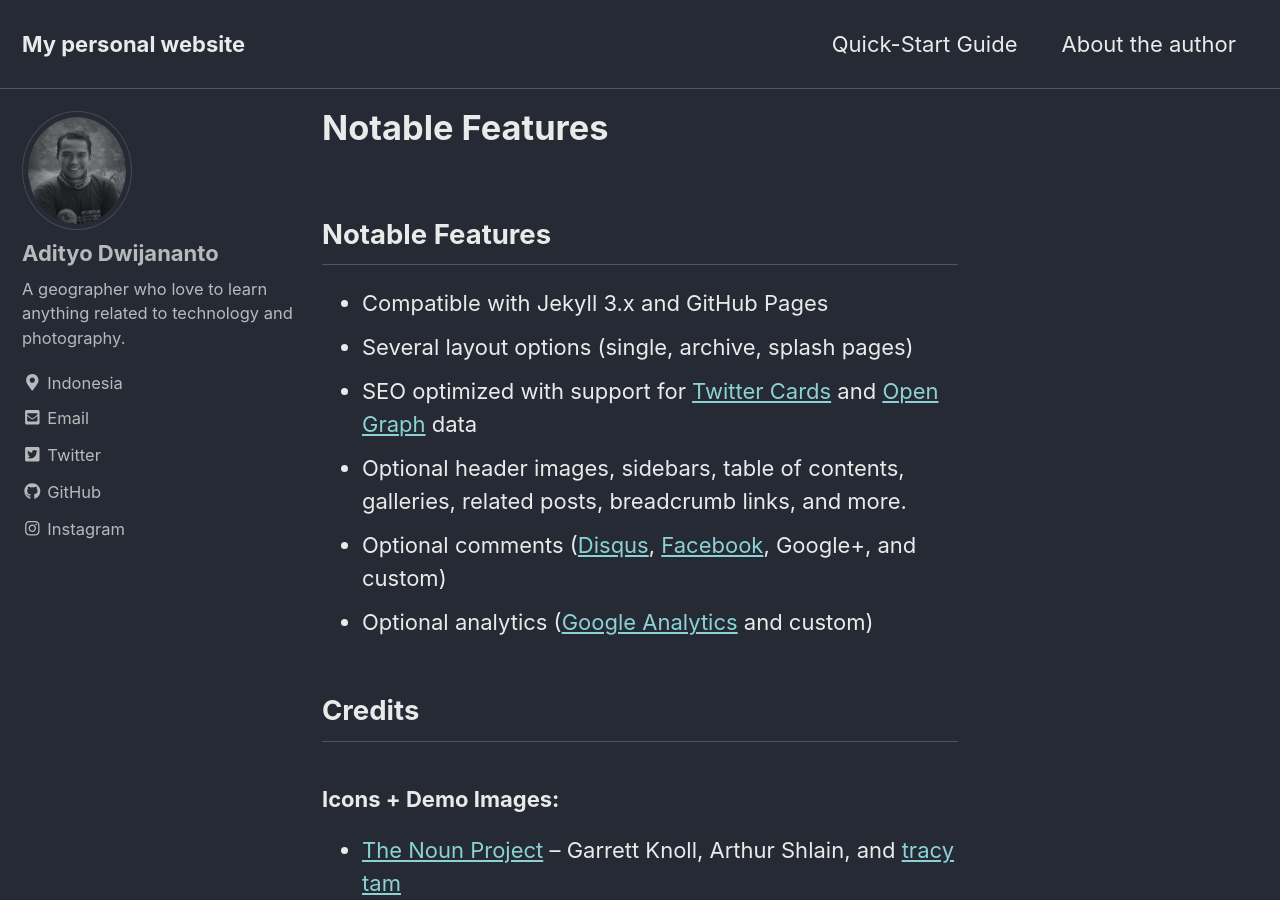
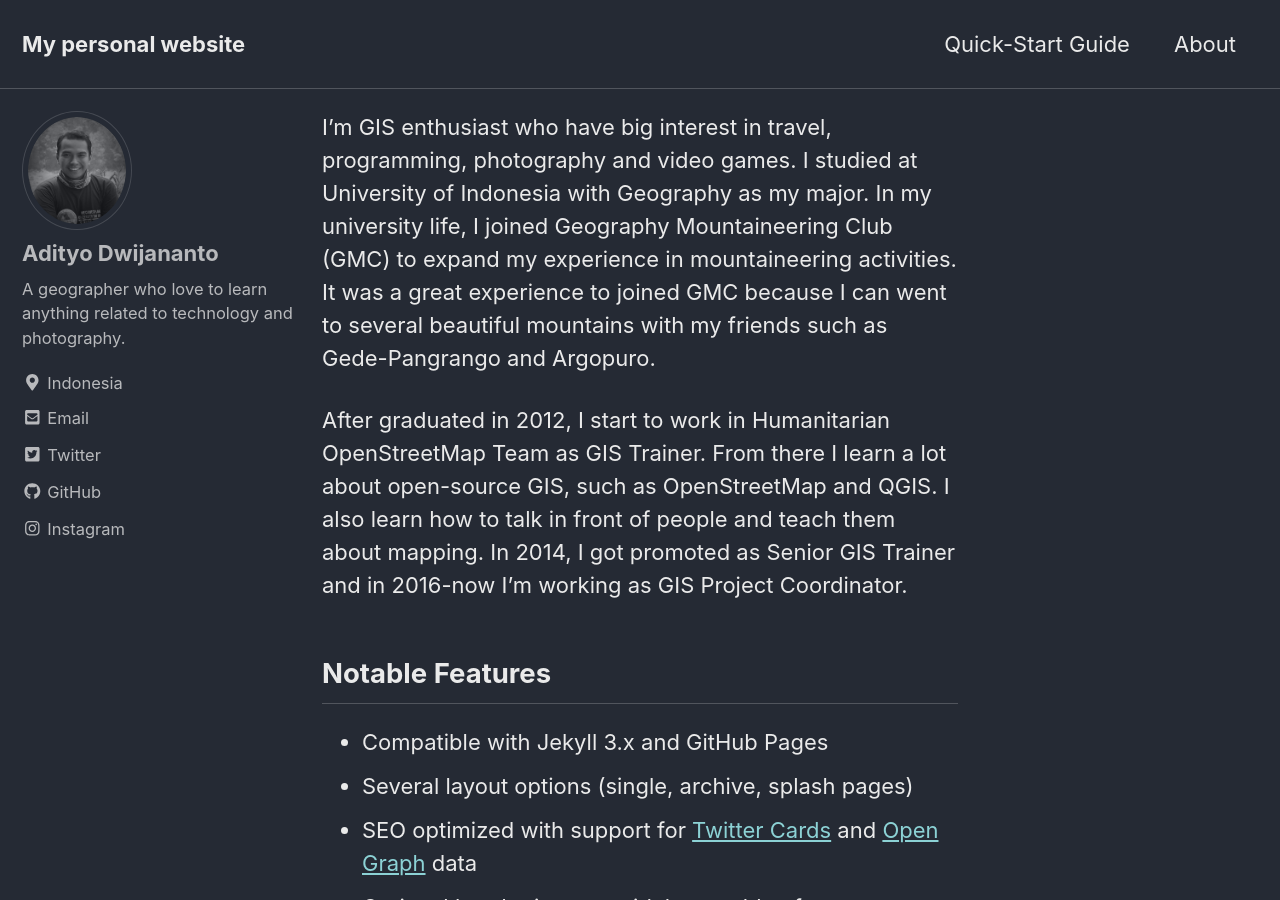
Before and after one commit to adisadit/adisadit.github.io, a Jekyll site: the page built from _pages/about.md, in a window 1280 px wide and 900 px high. Built offline with Jekyll 4.4.1, drawn with Linux system fonts in a browser that asks for light colours; cached includes are drawn as plain includes; nearby versions of some CDN libraries; our own code applies the rules of GitHub Pages for plain Markdown files.

Commit message:
modify about page

```diff
--- a/_data/navigation.yml
+++ b/_data/navigation.yml
@@ -2,8 +2,8 @@
 main:
   - title: "Quick-Start Guide"
     url: https://mmistakes.github.io/minimal-mistakes/docs/quick-start-guide/
-  - title: "About the author"
-    url: /about-the-author/
+  - title: "About"
+    url: /about/
   # - title: "Sample Posts"
   #   url: /year-archive/
   # - title: "Sample Collections"
--- a/_pages/about.md
+++ b/_pages/about.md
@@ -9,6 +9,9 @@
       layout: single
       author_profile: true
 ---
+I'm GIS enthusiast who have big interest in travel, programming, photography and video games. I studied at University of Indonesia with Geography as my major. In my university life, I joined Geography Mountaineering Club (GMC) to expand my experience in mountaineering activities. It was a great experience to joined GMC because I can went to several beautiful mountains with my friends such as Gede-Pangrango and Argopuro.
+
+After graduated in 2012, I start to work in Humanitarian OpenStreetMap Team as GIS Trainer. From there I learn a lot about open-source GIS, such as OpenStreetMap and QGIS. I also learn how to talk in front of people and teach them about mapping. In 2014, I got promoted as Senior GIS Trainer and in 2016-now I'm working as GIS Project Coordinator.
 
 ## Notable Features
 
```
Also changed, not shown: _pages/about-the-author.md (deleted, +0 -44 lines).
